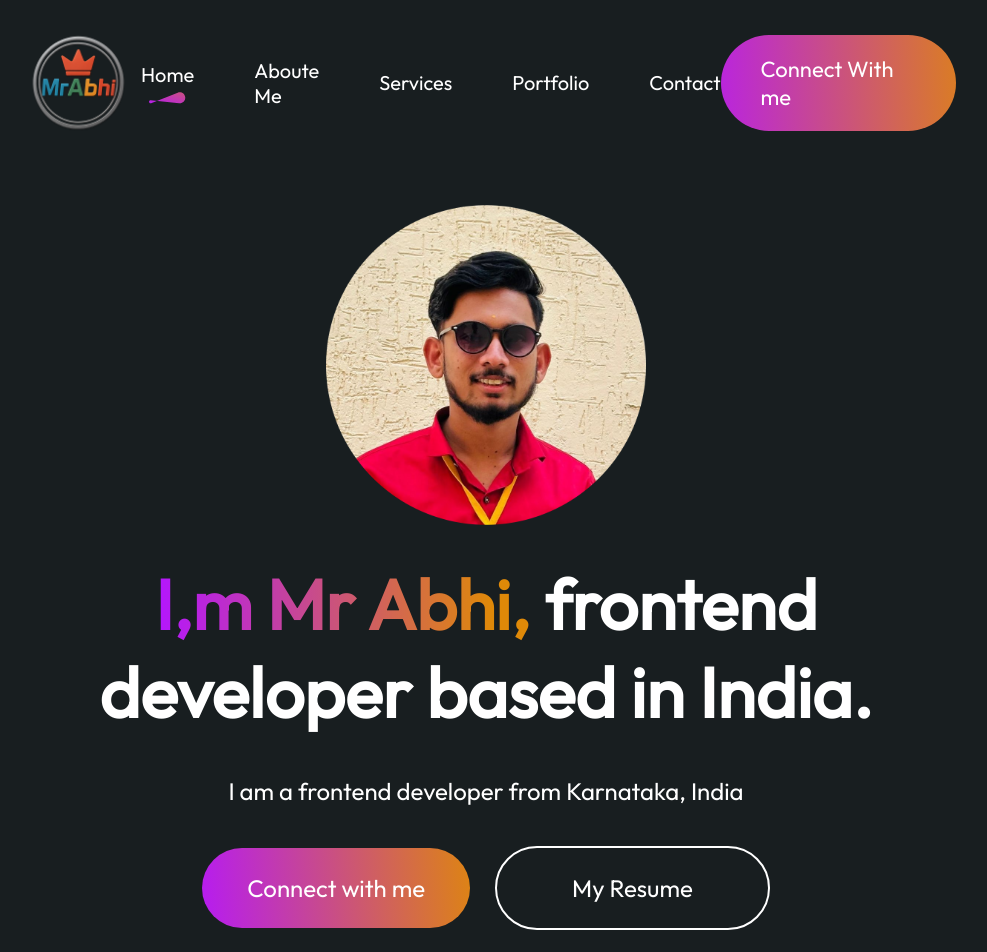
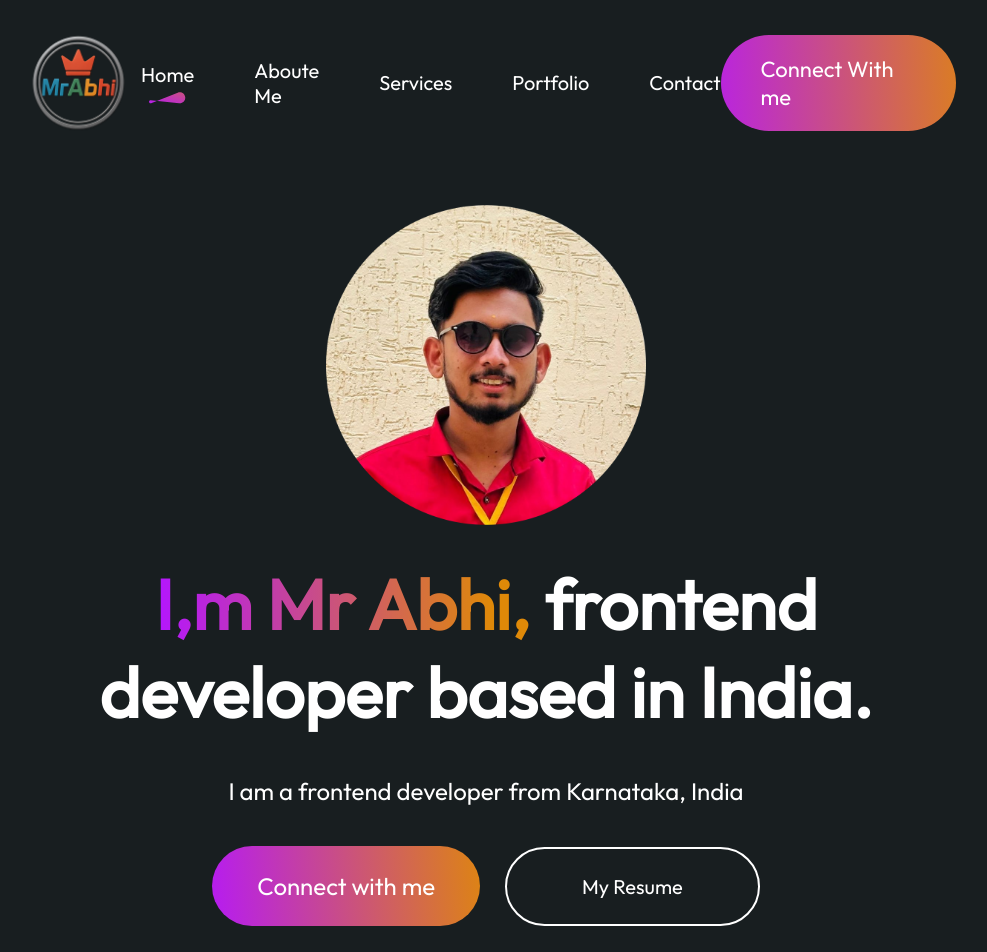
Before and after one commit to MrAbhi698/Portfolio, a React (Vite) app in the folder portpolio-react/: page / in a window 1280 px wide. Shown: the top 952 px of the page, without its empty margins (154-1141 px from the left). Built offline with nearby package versions, Linux system fonts and the light colour scheme.

Commit message:
resume added

```diff
--- a/portpolio-react/src/components/Hero/Hero.css
+++ b/portpolio-react/src/components/Hero/Hero.css
@@ -43,13 +43,20 @@
     padding: 25px 75px;
     border-radius: 50px;
     border: 2px solid #FFF;
+    background-color: transparent;
+    color: #fff;
     cursor: pointer;
+    transition: all 0.4s ease;
+    font-weight: 550;
+    font-size: 20px;
+    box-shadow: 0 0 0 rgba(0, 0, 0, 0);
 }
 .hero-connect:hover{
     border: 2px solid white;
 }
 .hero-resume:hover{
     border-color: #B415FF;
+    transform: translateY(-3px) scale(1.03);
 }
 @media(max-width:768px){
     .hero imp{
--- a/portpolio-react/src/components/Hero/Hero.jsx
+++ b/portpolio-react/src/components/Hero/Hero.jsx
@@ -11,7 +11,8 @@ const Hero = () => {
         <p>I am a frontend developer from Karnataka, India</p>
         <div className="hero-action">
             <div className="hero-connect"><AnchorLink className='anchor-link' offset={50} href='#contact'>Connect with me</AnchorLink></div>
-            <div className="hero-resume">My Resume</div>
+            <div className="hero-resume"><a href="/Abhi_Resume.pdf" download="Abhi_Resume.pdf" style={{ textDecoration: 'none', color: 'inherit' }}>
+            My Resume</a></div>
         </div>
     </div>
   )
```
Also changed, not shown: 1 other file (tests, documents, lock files or other folders).
